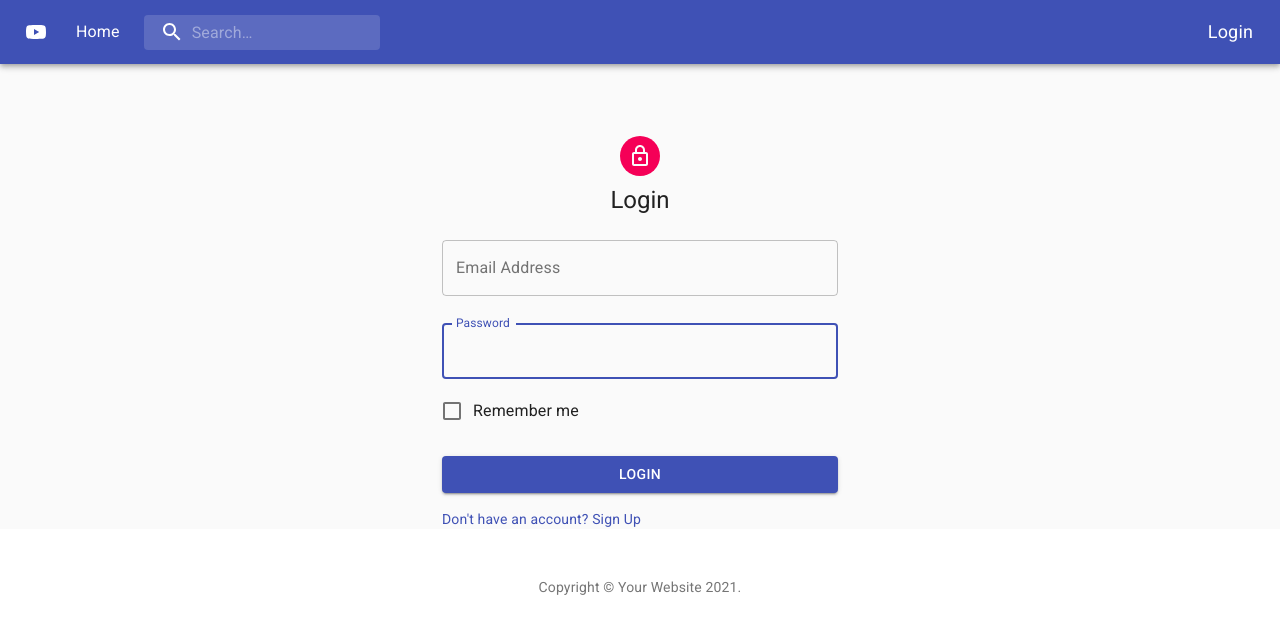
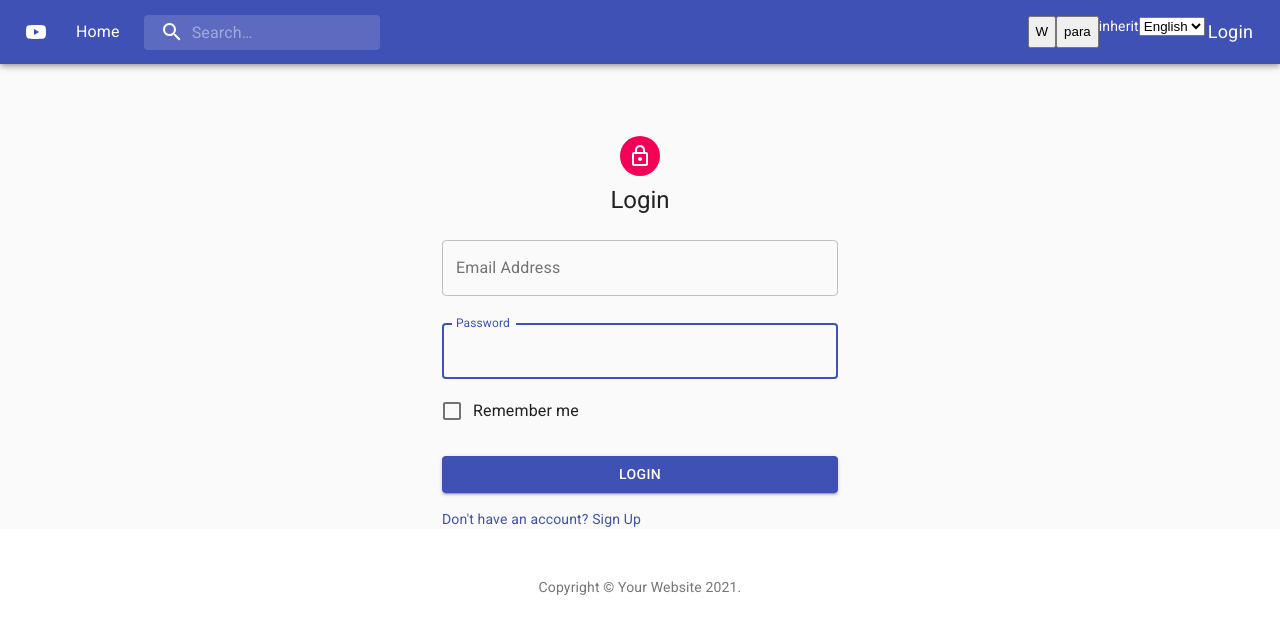
Before and after one commit to manishmahant-attainu/cv-raman-front-end, a React (Create React App) app: page /login in a window 1280 px wide. Shown: the top 634 px of the page. Built offline with nearby package versions, Linux system fonts and the light colour scheme.

Commit message:
context api and useContext Hook

```diff
--- a/src/App.js
+++ b/src/App.js
@@ -1,12 +1,16 @@
 import { BrowserRouter, Switch, Route } from 'react-router-dom';
 
 import Layout from './containers/Layout';
+import { LanguageStore } from './contexts/LanguageContext';
+import { DataStore } from './contexts/StoreContext';
 
 import routes from './routes';
 
 const App = () => {
   return (
     <BrowserRouter>
+      <DataStore>
+        <LanguageStore>
           <Layout>
             <Switch>
               {
@@ -18,6 +22,8 @@ const App = () => {
               }
             </Switch>
           </Layout>
+        </LanguageStore>
+      </DataStore>
     </BrowserRouter>
 
   );
--- a/src/components/AppNavBar/index.js
+++ b/src/components/AppNavBar/index.js
@@ -13,6 +13,7 @@ import useStyles from './AppNavBarStyle';
 import PATHS from '../../config/webPath';
 // import AuthButtons from '../AuthButtons';
 import CustomAuth from '../CustomAuth';
+import LanguageContext from '../../contexts/LanguageContext';
 
 export default function AppNavBar() {
   const classes = useStyles();
@@ -32,7 +33,15 @@ export default function AppNavBar() {
             <YouTube />
           </IconButton>
           <Typography className={classes.title}>
-            <Link component={RouteLink} to={PATHS.HOME} color="inherit">Home</Link>
+            <LanguageContext.Consumer>
+              {({language})=>{
+                return (
+                  <Link component={RouteLink} to={PATHS.HOME} color="inherit">
+                    {language=== 'english' ? 'Home' : 'घर'}
+                  </Link>
+                );
+              }}
+            </LanguageContext.Consumer>
           </Typography>
           <Search />
           <div className={classes.grow} />
--- /dev/null
+++ b/src/components/CustomAuth/DummyComp.js
@@ -0,0 +1,24 @@
+import { Component } from 'react';
+import ColorContext from '../../contexts/ColorContext';
+import LanguageContext from '../../contexts/LanguageContext';
+
+export default class DummyComp extends Component {
+  static contextType = ColorContext;
+  render() {
+    return (
+      <div>
+        {this.context}
+        <LanguageContext.Consumer>
+          {({language, setLanguage})=>{
+            return (
+              <select defaultValue={language} onChange={(e)=>setLanguage(e.target.value)}>
+                <option value="english">English</option>
+                <option value="hindi">Hindi</option>
+              </select>
+            );
+          }}
+        </LanguageContext.Consumer>
+      </div>
+    );
+  }
+}
--- a/src/components/CustomAuth/index.js
+++ b/src/components/CustomAuth/index.js
@@ -1,3 +1,4 @@
+import { useContext } from 'react';
 import { Link } from 'react-router-dom';
 import { useSelector, useDispatch } from 'react-redux';
 import IconButton from '@material-ui/core/IconButton';
@@ -6,8 +7,14 @@ import { AccountCircle, ExitToApp } from '@material-ui/icons';
 import PATHS from '../../config/webPath';
 import authAction from '../../actions/authAction';
 import profileAction from '../../actions/profileAction';
+import ColorContext from '../../contexts/ColorContext';
+import DummyComp from './DummyComp';
+
+import StoreContext from '../../contexts/StoreContext';
 
 const AuthButtons = () => {
+
+  const { state, updateValues } = useContext(StoreContext);
 
   const auth = useSelector(state => state.auth);
 
@@ -20,6 +27,13 @@ const AuthButtons = () => {
 
   return (
     <>
+      <button onClick={()=>updateValues('welcomeText','Wecome')}>
+        {state.welcomeText || 'W'}
+      </button>
+      <button onClick={()=>updateValues('welcomePhrase','Learning Context API')}>
+        {state.welcomePhrase || 'para'}
+      </button>
+      <DummyComp />
       {
         auth &&
       <>
@@ -47,17 +61,19 @@ const AuthButtons = () => {
       }
       {
         !auth &&
-      <IconButton
+        <ColorContext.Consumer>
+          {(color)=><IconButton
             component={Link}
             to={PATHS.LOGIN}
             aria-label="login user"
             aria-controls="primary-search-login-menu"
             aria-haspopup="true"
-        color="inherit"
+            color={color}
             size="small"
           >
         Login
-      </IconButton>
+          </IconButton>}
+        </ColorContext.Consumer>
       }
     </>
   );
--- a/src/components/Loader/index.js
+++ b/src/components/Loader/index.js
@@ -2,6 +2,7 @@ import { useSelector } from 'react-redux';
 import Backdrop from '@material-ui/core/Backdrop';
 import CircularProgress from '@material-ui/core/CircularProgress';
 import { makeStyles } from '@material-ui/core/styles';
+import ColorContext from '../../contexts/ColorContext';
 
 const useStyles = makeStyles((theme) => ({
   backdrop: {
@@ -16,8 +17,14 @@ export default function Loader() {
 
   const classes = useStyles();
   return (
-    <Backdrop className={classes.backdrop} open={loader}>
-      <CircularProgress color="inherit" />
-    </Backdrop>
+    <ColorContext.Consumer>
+      {(color)=>{
+        return (
+          <Backdrop className={classes.backdrop} open={loader}>
+            <CircularProgress color={color} />
+          </Backdrop>
+        );
+      }}
+    </ColorContext.Consumer>
   );
 }
--- a/src/containers/Layout/index.js
+++ b/src/containers/Layout/index.js
@@ -1,15 +1,20 @@
 import Footer from '../../components/Footer';
 import AppNavBar from '../../components/AppNavBar';
 import Loader from '../../components/Loader';
+import ColorContext from '../../contexts/ColorContext';
 
 const Layout = ({children}) => {
 
   return (
     <>
-      <Loader />
-      <AppNavBar />
-      {children}
-      <Footer />
+      <ColorContext.Provider value="primary">
+        <Loader />
+      </ColorContext.Provider>
+      <ColorContext.Provider value="inherit">
+        <AppNavBar />
+        {children}
+        <Footer />
+      </ColorContext.Provider>
     </>
   );
 };
--- /dev/null
+++ b/src/contexts/ColorContext.js
@@ -0,0 +1,3 @@
+import { createContext } from 'react';
+
+export default createContext();
--- /dev/null
+++ b/src/contexts/LanguageContext.js
@@ -0,0 +1,19 @@
+import { createContext, useState } from 'react';
+
+const Context = createContext('english');
+Context.displayName = 'LanguageStore';
+export const LanguageStore = ({children}) => {
+
+  const [ language, setLanguage ]  = useState('english');
+
+  return (
+    <Context.Provider
+      value={{language, setLanguage}}
+    >
+      {children}
+    </Context.Provider>
+  );
+};
+
+
+export default Context;
--- /dev/null
+++ b/src/contexts/StoreContext.js
@@ -0,0 +1,23 @@
+import { createContext, useState, useCallback } from 'react';
+
+const Context = createContext({});
+
+Context.displayName = 'StoreContext';
+
+export const DataStore = ({children}) => {
+  const [ state, setState ] = useState({});
+
+  const updateValues = useCallback((type,payload) => {
+    setState((s)=>({...s, [type]:payload}));
+  },[]);
+
+  return(
+    <Context.Provider
+      value={{state,updateValues}}
+    >
+      {children}
+    </Context.Provider>
+  );
+};
+
+export default Context;
```
Lines whose indentation alone changed are shown as unchanged.
